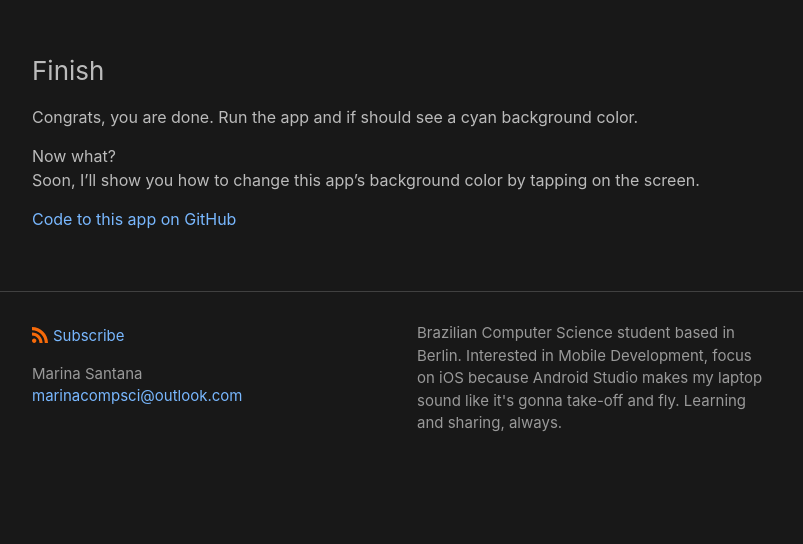
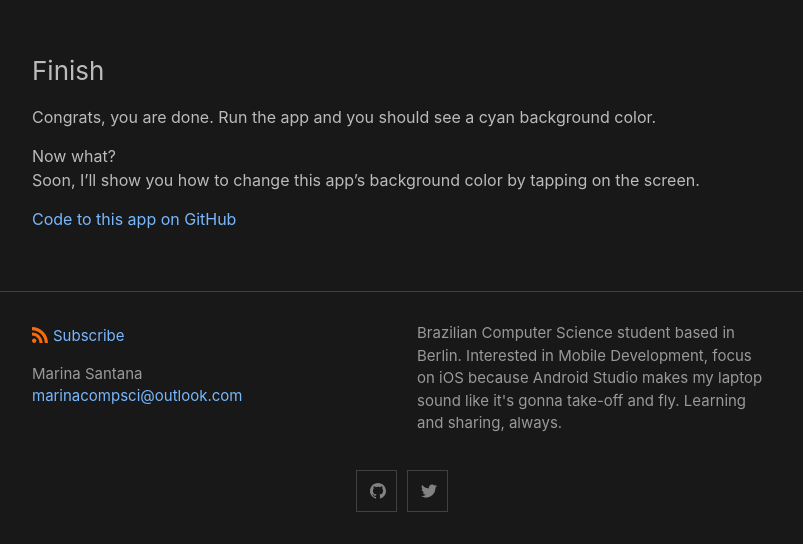
Before and after one commit to MarinaBSA/MarinaBSA.github.io, a Jekyll site: the page built from _posts/2020-07-26-how-to-get-rid-of-the-storyboard.markdown, in a window 1280 px wide and 900 px high, scrolled down 4489 px. Shown: the part 353-897 px from the top of the window, without its empty margins (238-1041 px from the left). Built offline with Jekyll 4.4.1, drawn with Linux system fonts in a browser that asks for light colours; before the commit the page ends 5337 px from its top, so only the background shows below that.

Commit message:
social links now shown and typo fixed

```diff
--- a/_config.yml
+++ b/_config.yml
@@ -12,15 +12,15 @@ show_excerpts: false # set to true to show excerpts on the homepage
 # Minima date format
 # refer to https://shopify.github.io/liquid/filters/date/ if you want to customize this
 minima:
+  skin: dark
   date_format: "%b %-d, %Y"
-
   # generate social links in footer
   social_links:
     twitter: MarinaAguiar07
     github:  MarinaBSA
-    # devto: jekyll
-    # dribbble: jekyll
-    # facebook: jekyll
+    #devto: jekyll
+    #dribbble: jekyll
+    #facebook: jekyll
     # flickr:   jekyll
     # instagram: jekyll
     # linkedin: jekyll
@@ -54,10 +54,8 @@ minima:
 
 # Build settings
 theme: minima
-minima:
-  skin: dark
 
-  defaults:
+defaults:
   - scope:
       path: "assets/how_to_get_rid_of_the_storyboard"
     values:
--- a/_posts/2020-07-26-how-to-get-rid-of-the-storyboard.markdown
+++ b/_posts/2020-07-26-how-to-get-rid-of-the-storyboard.markdown
@@ -139,7 +139,7 @@ We set out rootViewController to be an instance of the ViewController class, whi
 ### Finish
 
 Congrats, you are done.
-Run the app and if should see a cyan background color.
+Run the app and you should see a cyan background color.
 
 Now what?
 Soon, I'll show you how to change this app's background color by tapping on the screen.
```
